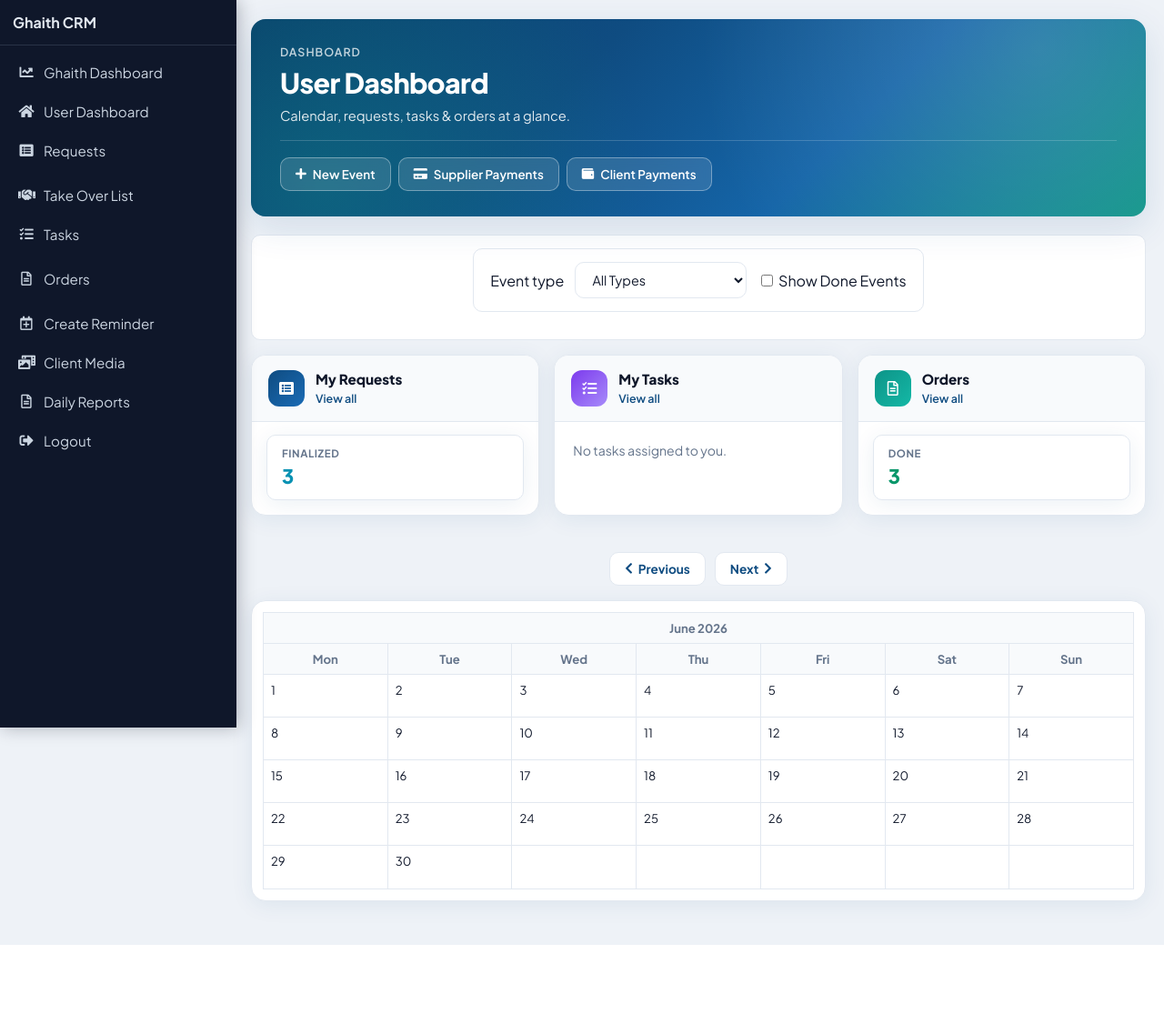
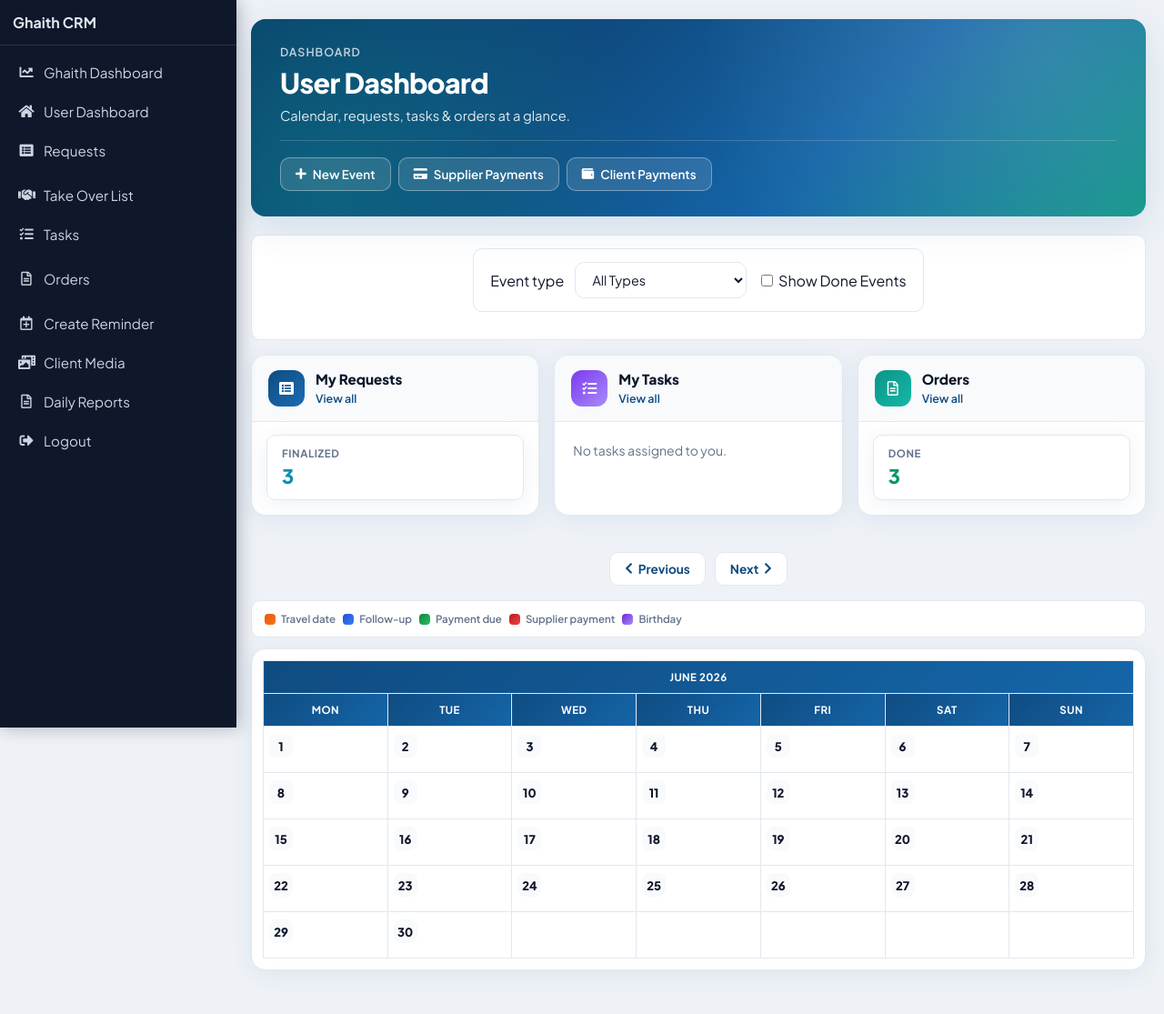
Before and after one commit to ahmadhjy/Ghaith-CRM, a Django app: page /dashboard/calendar/ in a window 1280 px wide. Shown: the whole page at 91% size. Before the commit the page ends 1039 px from the top, so only its background shows below. Run offline with Django 4.2, Linux system fonts and the light colour scheme; a user stored in the database is signed in; data comes from the database, SQL or seed files in the repository; data that the repository does not hold is empty; parts of the project's set-up code (start-up, migrations or seed data) failed here and were passed over.

Commit message:
Restore color-coded modern calendar event styling and legend.
Co-authored-by: Cursor <cursoragent@cursor.com>

```diff
--- a/dashboard/templates/calendar.html
+++ b/dashboard/templates/calendar.html
@@ -105,6 +105,14 @@
     <a class="btn btn--secondary" href="{% url 'calendar' %}?{{ next_month }}">Next <i class="fas fa-chevron-right"></i></a>
 </div>
 
+<div class="calendar-legend" aria-label="Event type colors">
+    <span class="calendar-legend__item calendar-legend__item--user">Travel date</span>
+    <span class="calendar-legend__item calendar-legend__item--invoice">Follow-up</span>
+    <span class="calendar-legend__item calendar-legend__item--task">Payment due</span>
+    <span class="calendar-legend__item calendar-legend__item--followup">Supplier payment</span>
+    <span class="calendar-legend__item calendar-legend__item--anniversary">Birthday</span>
+</div>
+
 <div class="calendar-shell table-responsive">
     {{ calendar }}
 </div>
--- a/static/css/app-modern-global.css
+++ b/static/css/app-modern-global.css
@@ -444,10 +444,159 @@ body.has-unified-nav .calendar-shell td {
 }
 
 body.has-unified-nav .calendar-shell th {
+  background: linear-gradient(135deg, #0f4c81, #1565a8);
+  color: #fff;
+  font-size: .72rem;
+  text-transform: uppercase;
+  letter-spacing: .04em;
+  padding: 10px 8px;
+}
+
+body.has-unified-nav .calendar-shell table.calendar {
+  table-layout: fixed;
+}
+
+body.has-unified-nav .calendar-shell .calendar caption {
+  caption-side: top;
+  padding: 14px 8px 10px;
+  font-size: 1.15rem;
+  font-weight: 800;
+  color: var(--req-text);
+}
+
+body.has-unified-nav .calendar-shell .calendar td {
+  min-height: 110px;
+  height: auto;
+  padding: 8px 6px 10px;
+  vertical-align: top;
+  background: var(--req-surface);
+}
+
+body.has-unified-nav .calendar-shell .calendar td ul {
+  list-style: none;
+  margin: 0;
+  padding: 0;
+  display: flex;
+  flex-direction: column;
+  gap: 5px;
+}
+
+body.has-unified-nav .calendar-shell .date {
+  display: inline-flex;
+  align-items: center;
+  justify-content: center;
+  min-width: 26px;
+  height: 26px;
+  margin-bottom: 6px;
+  border-radius: 8px;
+  font-size: .82rem;
+  font-weight: 800;
+  color: var(--req-text);
   background: var(--req-surface-2);
+}
+
+/* Color-coded calendar events */
+body.has-unified-nav .calendar-shell .event-item {
+  list-style: none !important;
+  margin: 0 !important;
+  padding: 6px 8px !important;
+  border-radius: 8px;
+  font-size: .7rem !important;
+  font-weight: 600 !important;
+  line-height: 1.35;
+  color: #fff !important;
+  box-shadow: 0 1px 4px rgba(15, 23, 42, 0.12);
+  word-break: break-word;
+}
+
+body.has-unified-nav .calendar-shell .event-item.user {
+  background: linear-gradient(135deg, #ea580c, #f97316);
+}
+
+body.has-unified-nav .calendar-shell .event-item.invoice {
+  background: linear-gradient(135deg, #1d4ed8, #3b82f6);
+}
+
+body.has-unified-nav .calendar-shell .event-item.task {
+  background: linear-gradient(135deg, #15803d, #22c55e);
+}
+
+body.has-unified-nav .calendar-shell .event-item.followup {
+  background: linear-gradient(135deg, #b91c1c, #ef4444);
+}
+
+body.has-unified-nav .calendar-shell .event-item.anniversary {
+  background: linear-gradient(135deg, #6d28d9, #a78bfa);
+}
+
+body.has-unified-nav .calendar-shell .event-link {
+  color: #fff !important;
+  text-decoration: none !important;
+  font-weight: 600;
+}
+
+body.has-unified-nav .calendar-shell .event-link:hover {
+  text-decoration: underline !important;
+}
+
+body.has-unified-nav .calendar-shell .event-link.done-event {
+  opacity: .75;
+  text-decoration: line-through !important;
+}
+
+body.has-unified-nav .calendar-shell .done-link {
+  display: inline-flex;
+  align-items: center;
+  justify-content: center;
+  margin-left: 4px;
+  padding: 0 5px;
+  border: 1px solid rgba(255, 255, 255, 0.65);
+  border-radius: 4px;
+  color: #fff !important;
+  font-size: .65rem;
   font-weight: 700;
+  text-decoration: none !important;
+  vertical-align: middle;
+}
+
+body.has-unified-nav .calendar-shell .done-link:hover {
+  background: rgba(255, 255, 255, 0.2);
+}
+
+/* Legend above calendar */
+body.has-unified-nav .calendar-legend {
+  display: flex;
+  flex-wrap: wrap;
+  gap: 8px;
+  margin-bottom: 12px;
+  padding: 12px 14px;
+  background: var(--req-surface);
+  border: 1px solid var(--req-border);
+  border-radius: var(--req-radius-sm);
+}
+
+body.has-unified-nav .calendar-legend__item {
+  display: inline-flex;
+  align-items: center;
+  gap: 6px;
+  font-size: .72rem;
+  font-weight: 600;
   color: var(--req-muted);
 }
+
+body.has-unified-nav .calendar-legend__item::before {
+  content: '';
+  width: 12px;
+  height: 12px;
+  border-radius: 4px;
+  flex-shrink: 0;
+}
+
+body.has-unified-nav .calendar-legend__item--user::before { background: linear-gradient(135deg, #ea580c, #f97316); }
+body.has-unified-nav .calendar-legend__item--invoice::before { background: linear-gradient(135deg, #1d4ed8, #3b82f6); }
+body.has-unified-nav .calendar-legend__item--task::before { background: linear-gradient(135deg, #15803d, #22c55e); }
+body.has-unified-nav .calendar-legend__item--followup::before { background: linear-gradient(135deg, #b91c1c, #ef4444); }
+body.has-unified-nav .calendar-legend__item--anniversary::before { background: linear-gradient(135deg, #6d28d9, #a78bfa); }
 
 body.has-unified-nav .welcome-message {
   background: var(--req-surface);
@@ -831,7 +980,11 @@ body.edit-invoice-page { padding: 0 20px 48px 276px !important; }
   body.has-unified-nav .dash-stats-grid { grid-template-columns: 1fr; }
   body.has-unified-nav .dash-stats-card__stats .req-stat { min-width: calc(50% - 5px); }
   body.has-unified-nav .calendar-shell { padding: 8px; }
-  body.has-unified-nav .calendar-shell table { min-width: 480px; font-size: .75rem; }
+  body.has-unified-nav .calendar-shell table { min-width: 520px; font-size: .75rem; }
+  body.has-unified-nav .calendar-shell .calendar td { min-height: 88px; min-width: 100px; }
+  body.has-unified-nav .calendar-shell .event-item { font-size: .65rem !important; padding: 5px 6px !important; }
+  body.has-unified-nav .calendar-legend { gap: 6px; padding: 10px 12px; }
+  body.has-unified-nav .calendar-legend__item { font-size: .68rem; }
 
   body.has-unified-nav .client-media-link-row { flex-direction: column; }
   body.has-unified-nav .client-media-link-input { width: 100%; min-width: 0; }
```
